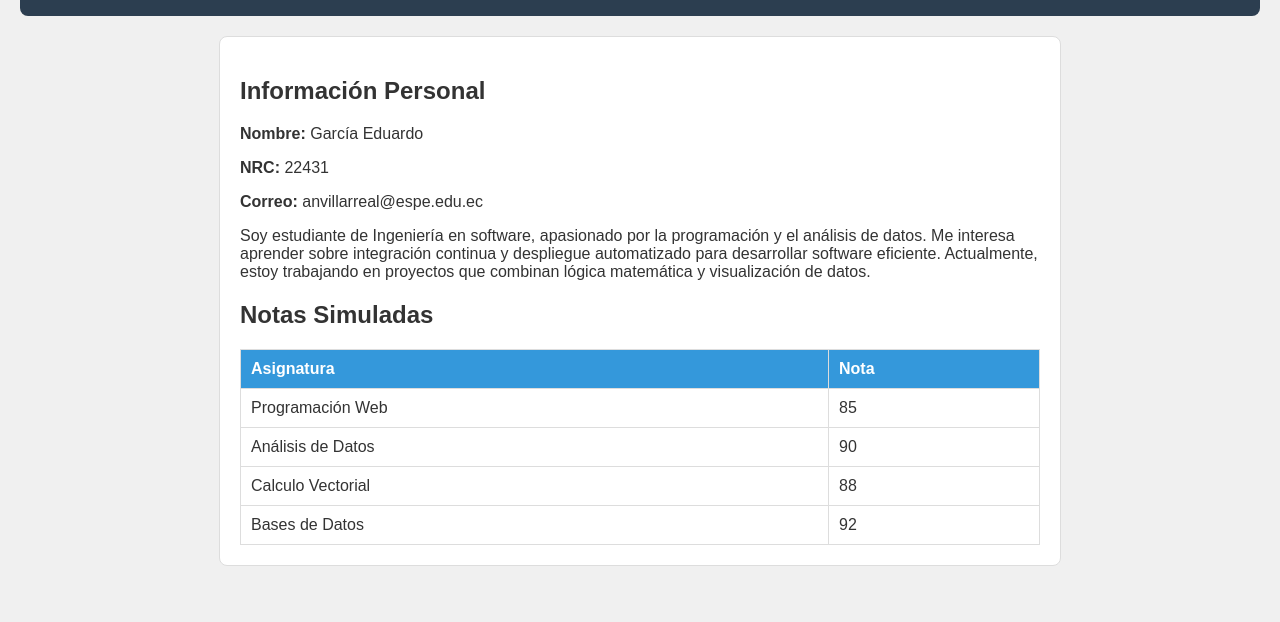
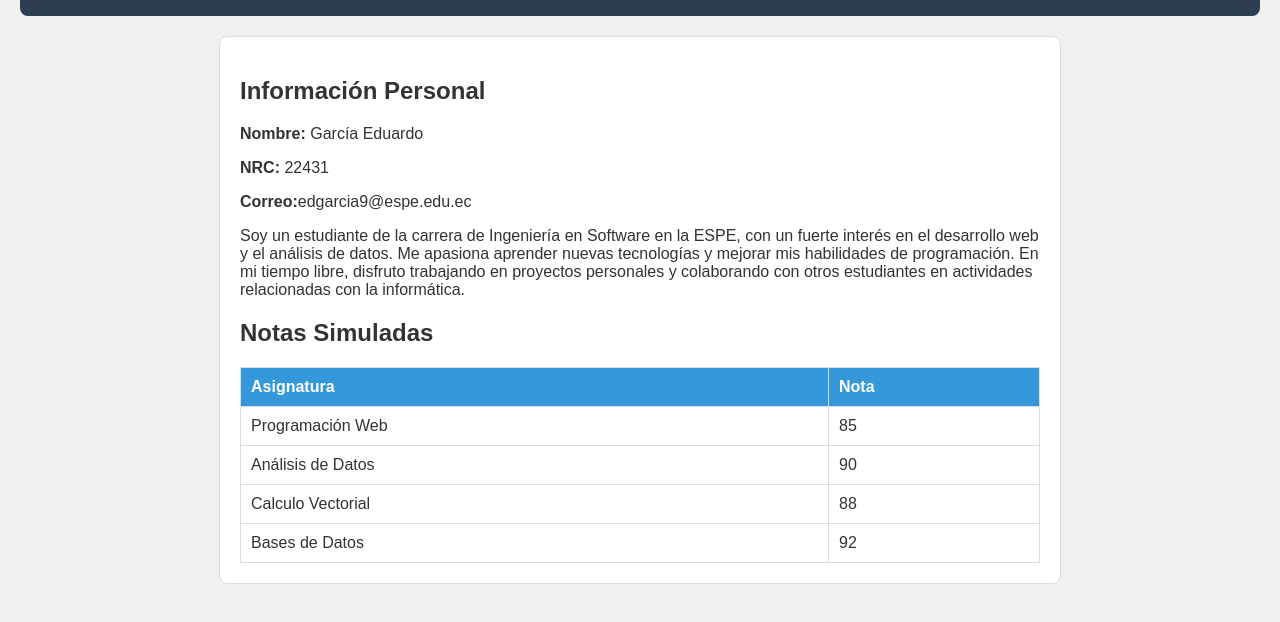
Before and after one commit to eduardo2704garcia/GarciaEduardo_ExamenFinalP3, a website: page public/index.html in a window 1280 px wide. Shown: the part 114-736 px from the top of the page. Drawn offline with Linux system fonts and the light colour scheme.

Commit message:
Garcia Eduardo - Cambio Index

```diff
--- a/public/index.html
+++ b/public/index.html
@@ -51,11 +51,11 @@
         <h2>Información Personal</h2>
         <p><strong>Nombre:</strong> García Eduardo</p>
         <p><strong>NRC:</strong> 22431</p>
-        <p><strong>Correo:</strong> anvillarreal@espe.edu.ec</p>
+        <p><strong>Correo:</strong>edgarcia9@espe.edu.ec</p>
         <p>
-        Soy estudiante de Ingeniería en software, apasionado por la programación y el análisis de datos.
-        Me interesa aprender sobre integración continua y despliegue automatizado para desarrollar software eficiente.
-        Actualmente, estoy trabajando en proyectos que combinan lógica matemática y visualización de datos.
+        Soy un estudiante de la carrera de Ingeniería en Software en la ESPE, con un fuerte interés en el desarrollo web y el análisis de datos.
+        Me apasiona aprender nuevas tecnologías y mejorar mis habilidades de programación. En mi tiempo libre, disfruto trabajando en
+        proyectos personales y colaborando con otros estudiantes en actividades relacionadas con la informática.
         </p>
         <h2>Notas Simuladas</h2>
         <table>
```
